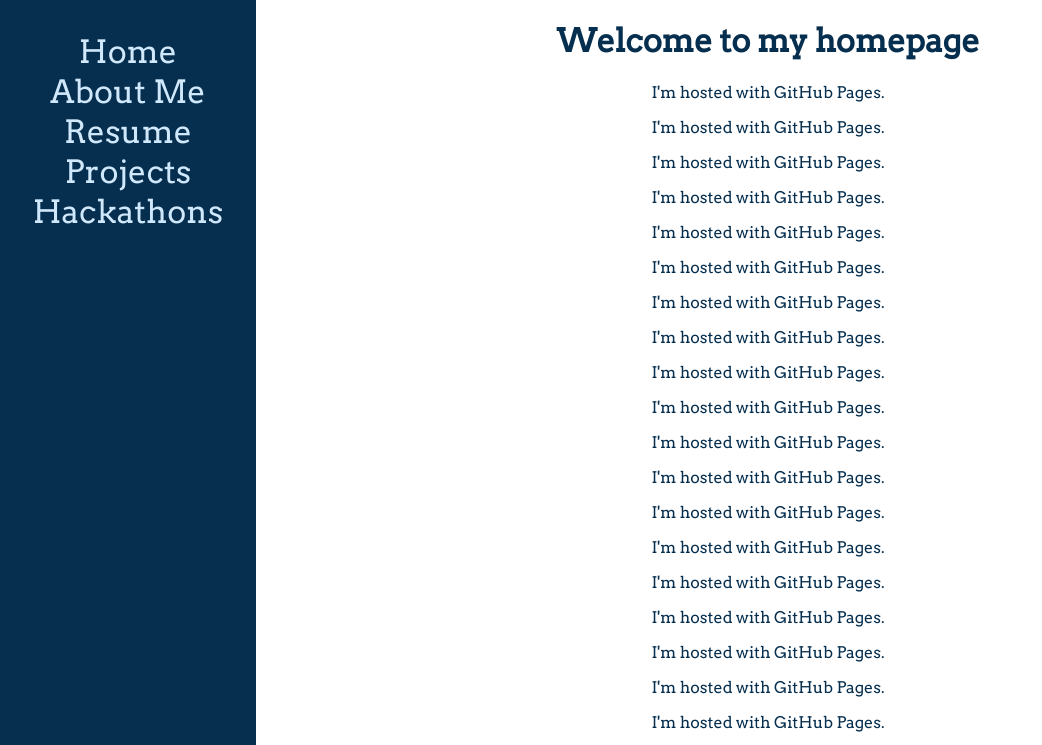
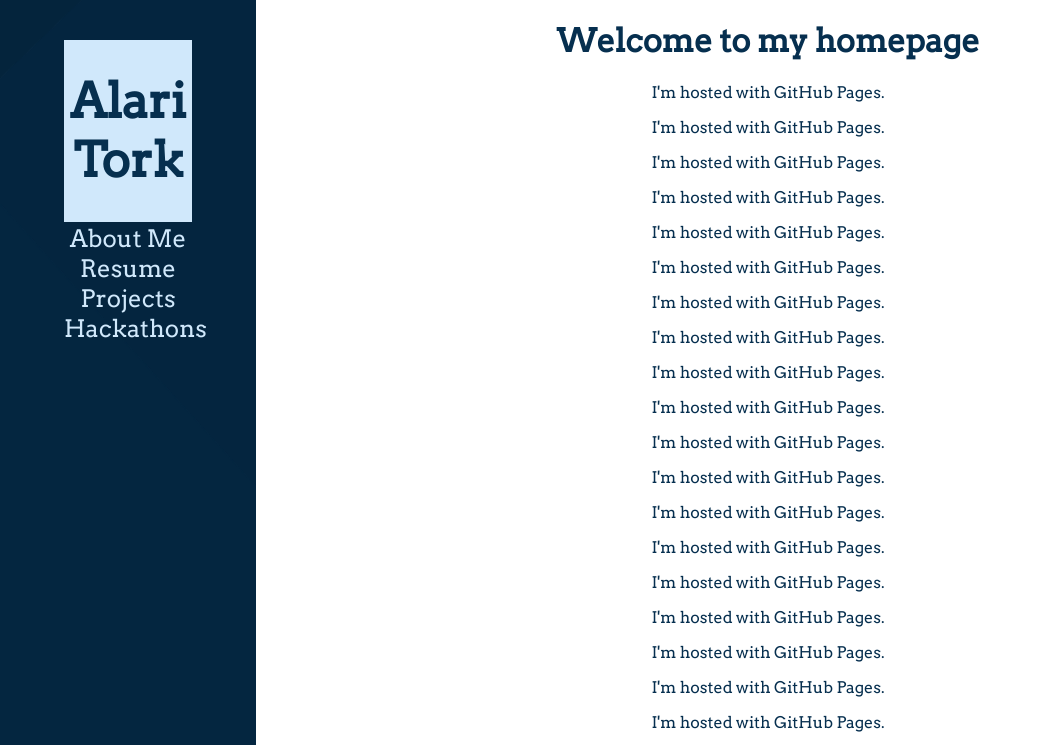
Before and after one commit to Torquelus/torquelus.github.io, a plain HTML site: page index.html in a window 1280 px wide. Shown: the top 745 px of the page, without its empty margins (0-1042 px from the left). Drawn offline with Linux system fonts and the light colour scheme.

Commit message:
New Icon

```diff
--- a/index.html
+++ b/index.html
@@ -2,8 +2,9 @@
 <html>
 	<head>
 		<title>Alari's Page</title>
-		<link rel="shortcut icon" type="image/x-icon" href="Images/a.ico" />
+		<link rel="shortcut icon" type="image/x-icon" href="Images/a2.ico" />
 		<link rel="stylesheet" type="text/css" href="main.css"/>
+		<link rel="stylesheet" type="text/css" href="http://fonts.googleapis.com/css?family=Arvo">
 	</head>
 	<body>
 		<div class="main">
@@ -48,13 +49,21 @@
 
 		<div class="sidebar">
 			<div class="sidebar-list">
+
+				<a href="index.html">
+					<div class="name">
+						<h1>Alari Tork</h1>
+					</div>
+				</a>
+
+				<div class="links-list">
 					<ul>
-					<li><a href="index.html">Home</a></li>
 						<li><a href="about.html">About Me</a></li>
 						<li><a href="resume.html">Resume</a></li>
 						<li><a href="projects.html">Projects</a></li>
 						<li><a href="hackathons.html">Hackathons</a></li>
 					</ul>
+				</div>
 			</div>
 
 			<div class="contact">
--- a/main.css
+++ b/main.css
@@ -1,4 +1,4 @@
-@import url(https://fonts.googleapis.com/css?family=Arvo);
+@import url(http://fonts.googleapis.com/css?family=Arvo);
 
 body{
 	font-family: 'Arvo', serif;
@@ -22,7 +22,7 @@ body{
 	top: 0%;
 	left: 0%;
 	text-align: center;
-	background-color: #062f4f;
+	background-image: url("Images/trianglify.png");
 	color: #d0e8fb;
 }
 
@@ -35,8 +35,28 @@ body{
 	text-align: center;
 }
 
+.name{
+	position: absolute;
+	left: 25%;
+	top: 5%;
+	background-color: #d0e8fb;
+	width: 50%;
+}
+
+.links-list{
+	position: absolute;
+	width: 50%;
+	left: 25%;
+	top: 25%;
+}
+
+.sidebar-list h1{
+	font-size: 300%;
+	color: #062f4f;
+}
+
 .sidebar-list ul{
-	font-size: 32px;
+	font-size: 150%;
 	padding: 0;
 	list-style-type: none;
 }
```
Also changed, not shown: about.html (+1 -1 lines), hackathons.html (+1 -1 lines), projects.html (+1 -1 lines), resume.html (+1 -1 lines), Images/a.ico (deleted), Images/a2.ico (added), Images/trianglify.png (added). Lines whose indentation alone changed are shown as unchanged.
